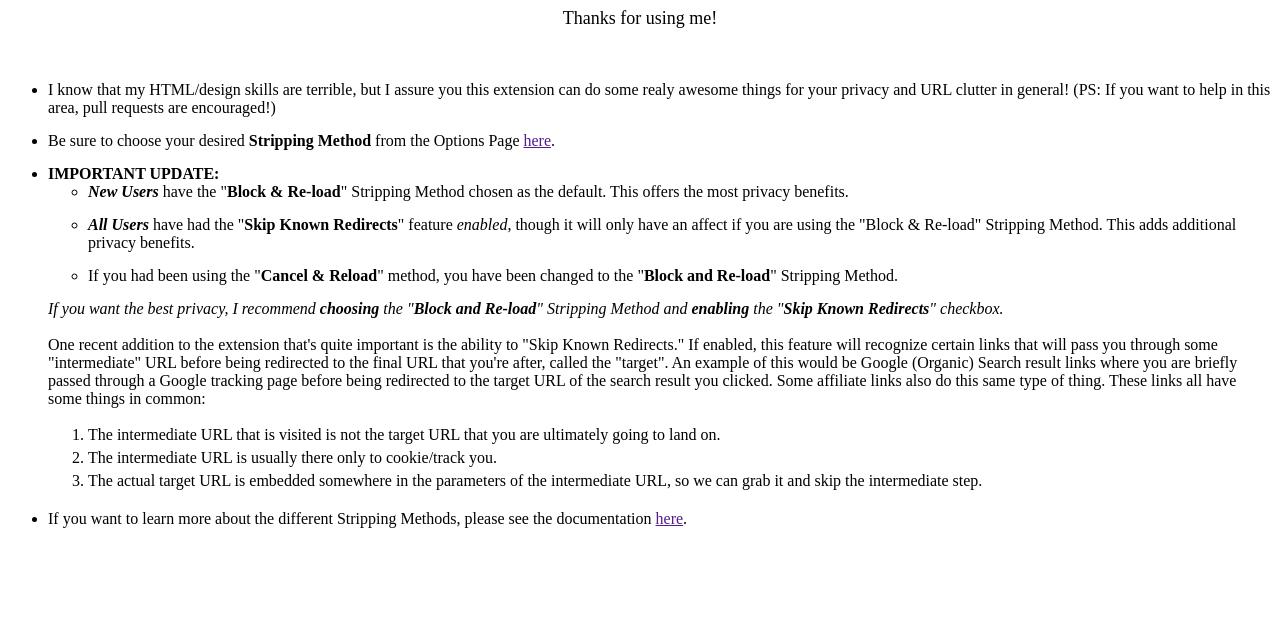
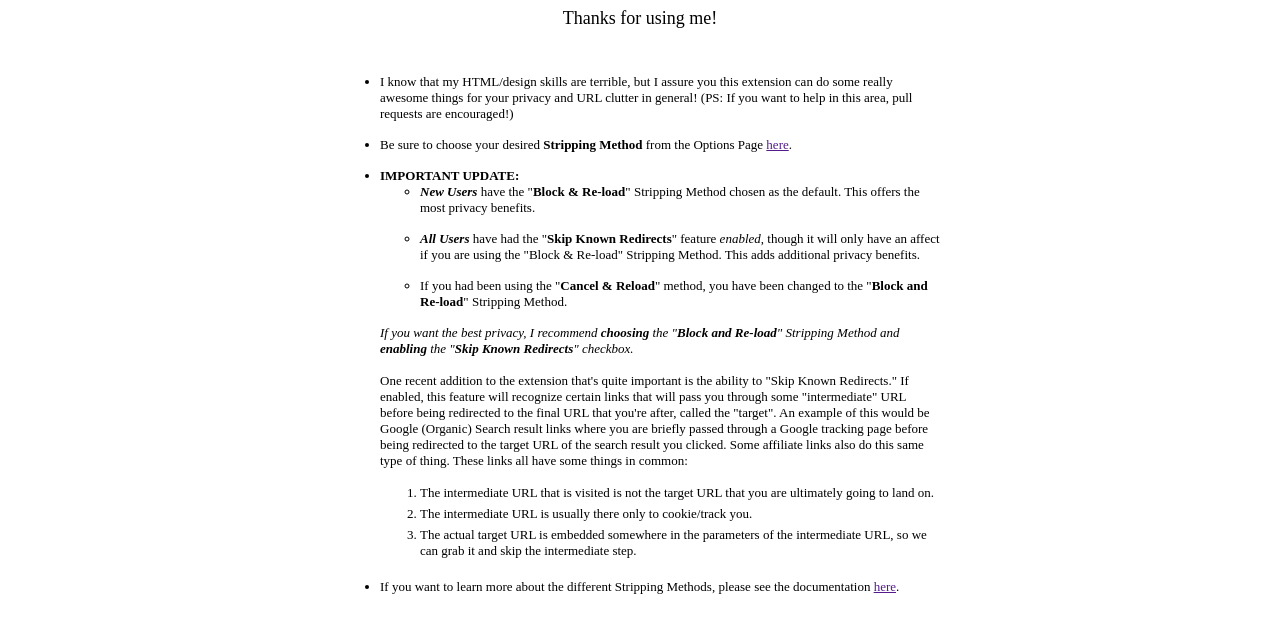
Before and after one commit to newhouse/url-tracking-stripper, a browser extension: page welcome.html in a window 1280 px wide. Drawn offline with Linux system fonts and the light colour scheme.

Commit message:
improved readability of the welcome.html page

```diff
--- a/welcome.html
+++ b/welcome.html
@@ -2,6 +2,14 @@
 <html>
 <head>
   <title>Welcome!</title>
+  <style>
+  body {
+    width: 600px;
+    margin-left: auto;
+    margin-right: auto;
+    font-size: 13px;
+  }
+  </style>
 </head>
 <body>
   <img id="image" class="center-image">
@@ -9,7 +17,7 @@
   <br><br>
   <ul>
     <li>
-      I know that my HTML/design skills are terrible, but I assure you this extension can do some realy awesome things for your privacy and URL clutter in general! (PS: If you want to help in this area, pull requests are encouraged!)
+      I know that my HTML/design skills are terrible, but I assure you this extension can do some really awesome things for your privacy and URL clutter in general! (PS: If you want to help in this area, pull requests are encouraged!)
     </li>
     <li>
       Be sure to choose your desired <b>Stripping Method</b> from the Options Page <a id="options_link" href="">here</a>.
```
